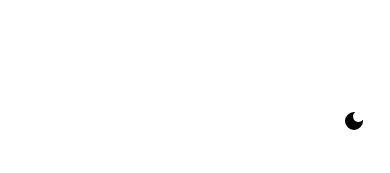
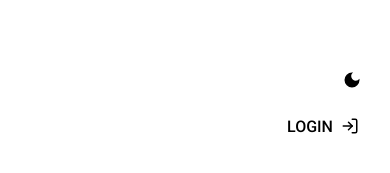
Before and after one commit to devrakibulrahman/raceflow-client-side, a React (Vite) app: page / in a window 390 px wide. Shown: the part 657-830 px from the top of the page. Built offline with nearby package versions, Linux system fonts and the light colour scheme.

Commit message:
login button added in responsive navbar done on 01/02/2025 at 10:18 pm

```diff
--- a/src/components/Navbar.jsx
+++ b/src/components/Navbar.jsx
@@ -3,6 +3,7 @@ import { FaFacebookF } from "react-icons/fa";
 import { FaXTwitter, FaThreads } from "react-icons/fa6";
 import { RiInstagramFill } from "react-icons/ri";
 import { MdDarkMode } from "react-icons/md";
+import { FiLogIn } from "react-icons/fi";
 import { Link, NavLink } from "react-router-dom";
 import '../styles/custom.css';
 import light from '../assets/raceflow-light.png';
@@ -64,8 +65,12 @@ const Navbar = () => {
                                     <Link className="p-3 inline-block border-2 border-head-charleston-green rounded-full transition ease-linear duration-200 hover:bg-primary-yellow hover:border-primary-yellow group"><FaThreads className="text-base text-head-charleston-green"></FaThreads></Link>
                                 </div>
                             </div>
-                            <div className="w-auto absolute bottom-12 right-6">
-                                <button><MdDarkMode  className="text-2xl"></MdDarkMode></button>
+                            <div className="w-auto absolute bottom-12 right-7 space-y-4">
+                                <button className="ml-[55px]"><MdDarkMode  className="text-xl"></MdDarkMode></button>
+                                <button className="flex items-center justify-center gap-2">
+                                    <span className="font-roboto text-base uppercase font-medium mt-[3px]">Login</span>
+                                    <FiLogIn className="text-lg"></FiLogIn>
+                                </button>
                             </div>
                         </div>
                     </div>
```
